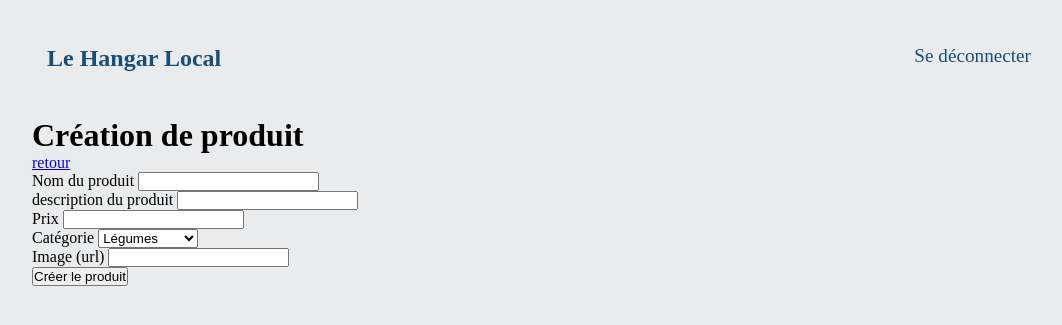
After one commit to VaaAbt/LeHangar.local, a PHP site: template src/View/account/newProduct.html.twig in a window 1280 px wide. The commit adds this page. Shown: the top 325 px of the page, without its empty margins (96-1158 px from the left). Run offline with PHP 8.4, Linux system fonts and the light colour scheme; the template is opened without the code that fills it, so the values that code supplies are empty; some libraries are stand-ins or nearby versions.

Commit message:
feat: grower can create new product

```diff
--- a/src/Model/Utils/Auth.php
+++ b/src/Model/Utils/Auth.php
@@ -21,6 +21,11 @@ class Auth
     public static function isLoggedIn(): bool
     {
         return isset($_SESSION['auth']);
+    }
+
+    public static function getUserId()
+    {
+        return $_SESSION['auth'];
     }
 
 
--- a/src/View/account/grower.html.twig
+++ b/src/View/account/grower.html.twig
@@ -34,6 +34,8 @@
                     </div>
                 {% endfor %}
             </div>
+
+            <a href="/grower/myPage/{{grower_infos.id}}/product/new">Ajouter un nouveau produit</a>
 
         </div>
 
--- /dev/null
+++ b/src/View/account/newProduct.html.twig
@@ -0,0 +1,42 @@
+{% extends 'account/base.html.twig' %}
+{% block content %}
+    <div class="container grower_page">
+        <h1 class="mb-4">Création de produit</h1>
+        <a href="#" class="">retour</a>
+
+        <div class="">
+            <form action="" method="post">
+               <div>
+                  <label for="product_name">Nom du produit</label>
+                  <input type="text" id="product_name" name="product_name">
+               </div>
+               <div class="form-group">
+                  <label for="product_description">description du produit</label>
+                  <input type="text" id="product_description" name="product_description">
+               </div>
+               <div class="form-group">
+                  <label for="product_price">Prix</label>
+                  <input type="number" id="product_price" name="product_price">
+               </div>
+               <div class="form-group">
+                  <label for="product_category">Catégorie</label>
+                    <select name="product_category" >
+                        <option value="1">Légumes</option>
+                        <option value="2">Fruits</option>
+                        <option value="3">Feculents</option>
+                        <option value="4">Céréale</option>
+                        <option value="5">Produit laitier</option>
+                        <option value="6">Viandes</option>
+                        <option value="7">Aromates</option>
+                    </select>
+               </div>
+                <div class="form-group">
+                  <label for="product_image">Image (url)</label>
+                  <input type="text" id="product_image" name="product_image">
+               </div>
+
+               <input type="submit" value="Créer le produit" class="btn">
+        </form>
+    </div>
+    </div>
+{% endblock %}
--- a/src/routes.php
+++ b/src/routes.php
@@ -50,4 +50,6 @@ $app->get('/grower/myPage/{id}', [GrowerController::class, 'productsView']);
 $app->get('/grower/myPage/{id}/product/{id_product}/edit', [GrowerController::class, 'editProductsView']);
 $app->post('/grower/myPage/{id}/product/{id_product}/edit', [GrowerController::class, 'saveEditOfProduct']);
 
+$app->get('/grower/myPage/{id}/product/new', [GrowerController::class, 'getCreateNewProductPage']);
+$app->post('/grower/myPage/{id}/product/new', [GrowerController::class, 'createNewProduct']);
 //$app->get('/manager/myPage', [ManagerController::class, 'managerView']);
```
Also changed, not shown: src/Controller/GrowerController.php (+12 -1 lines), src/Model/Product.php (+15 -0 lines).
